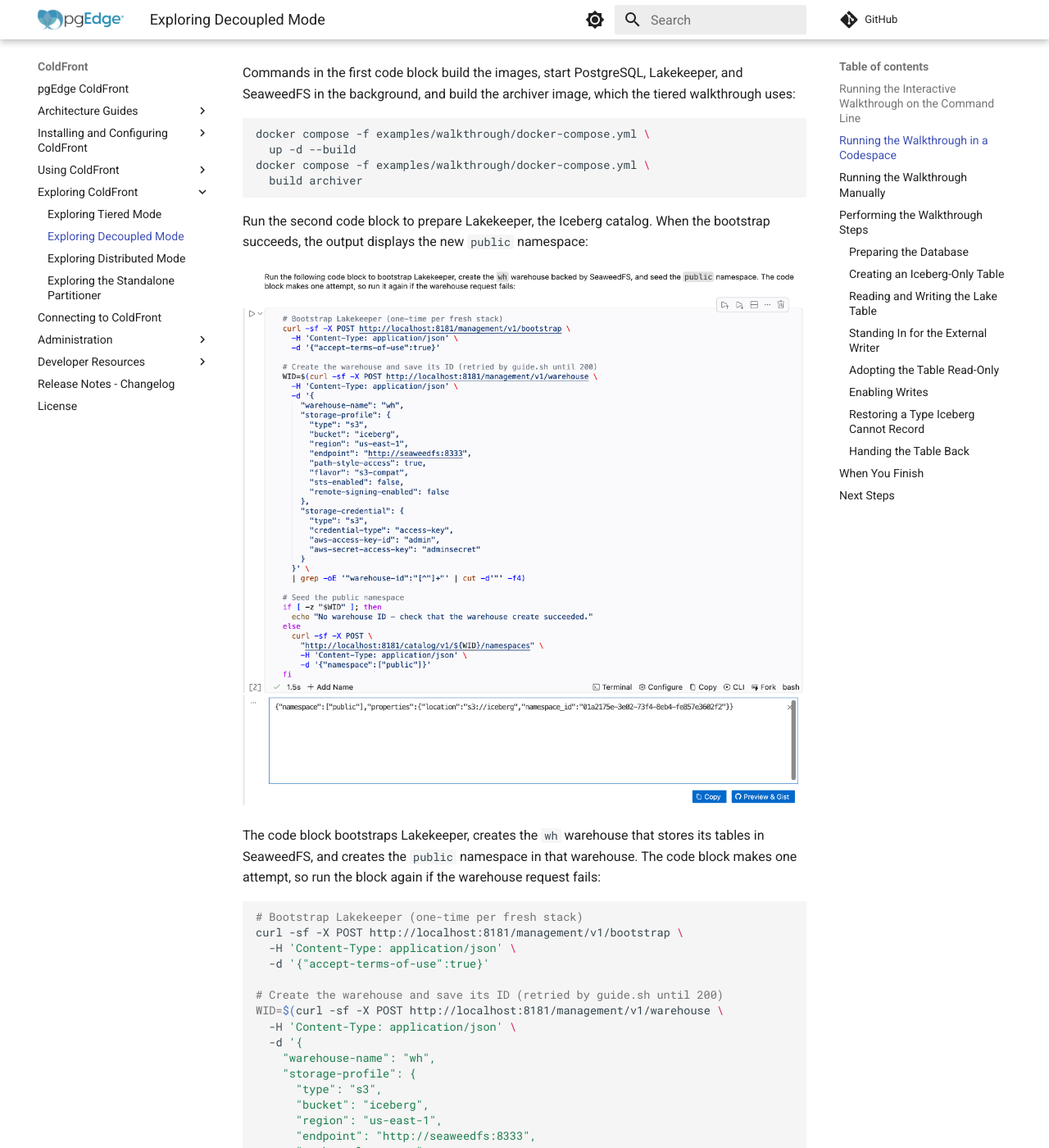
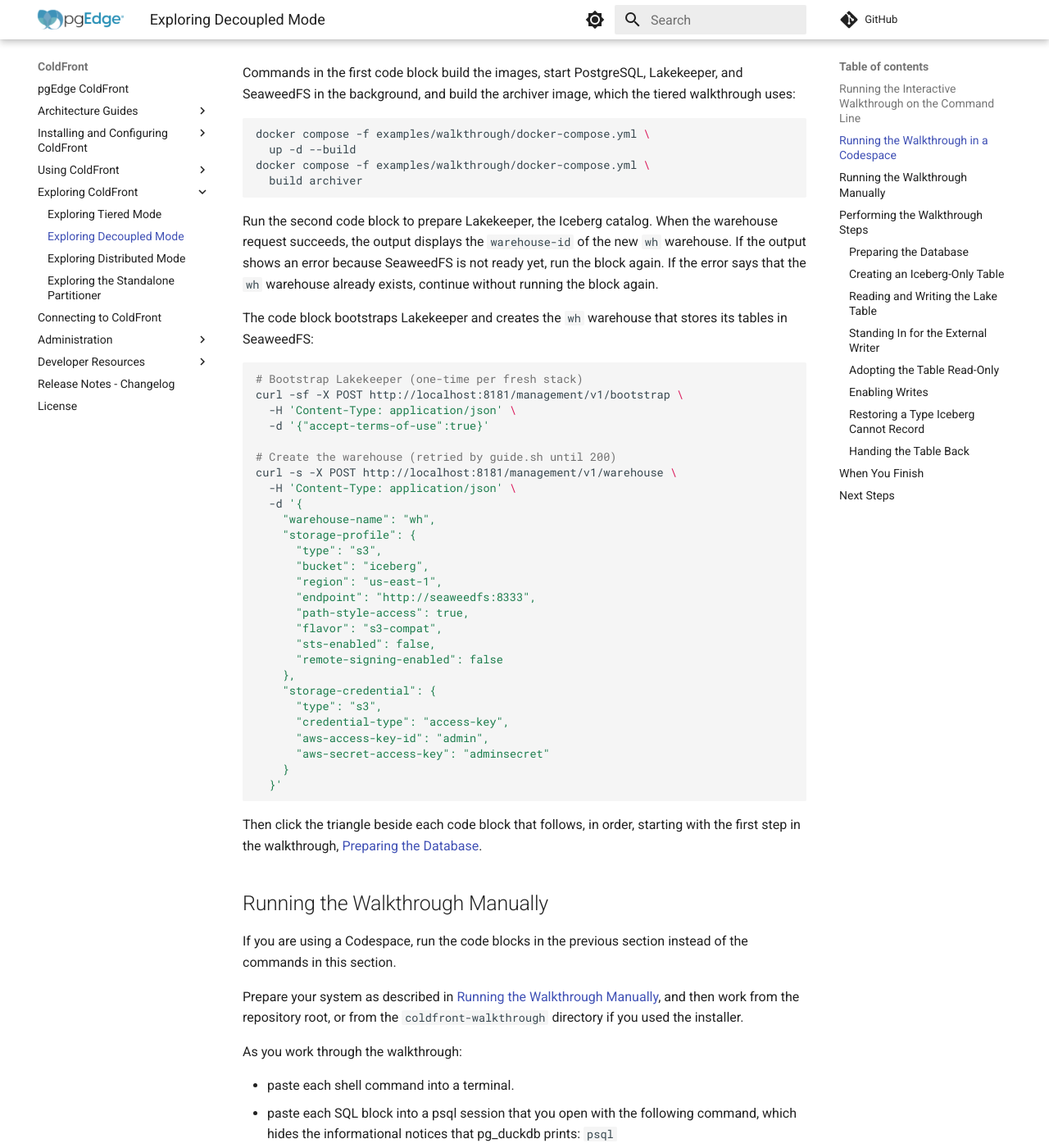
Before and after one commit to pgEdge/coldfront, an MkDocs documentation site: the page built from docs/walkthrough_decoupled.md, in a window 1280 px wide and 1400 px high, scrolled down 2761 px. Shown: the whole window at 82% size. Built offline with MkDocs 1.6.1 and Material for MkDocs 9.7.7, drawn with Linux system fonts in a browser that asks for light colours; comment, search, counter and statistics services are not loaded; some of the changed text lies outside the part shown.

Commit message:
docs: create only the warehouse in the walkthrough setup blocks

````diff
--- a/docs/walkthrough_decoupled.md
+++ b/docs/walkthrough_decoupled.md
@@ -61,14 +61,13 @@ docker compose -f examples/walkthrough/docker-compose.yml \
 ```
 
 Run the second code block to prepare Lakekeeper, the Iceberg catalog. When the
-bootstrap succeeds, the output displays the new `public` namespace:
+warehouse request succeeds, the output displays the `warehouse-id` of the new
+`wh` warehouse. If the output shows an error because SeaweedFS is not ready
+yet, run the block again. If the error says that the `wh` warehouse already
+exists, continue without running the block again.
 
-![The finished bootstrap code block in a Codespace, with the public namespace in its output](img/codespace_bootstrap.png)
-
-The code block bootstraps Lakekeeper, creates the `wh` warehouse that stores
-its tables in SeaweedFS, and creates the `public` namespace in that warehouse.
-The code block makes one attempt, so run the block again if the warehouse
-request fails:
+The code block bootstraps Lakekeeper and creates the `wh` warehouse that stores
+its tables in SeaweedFS:
 
 ```bash
 # Bootstrap Lakekeeper (one-time per fresh stack)
@@ -76,8 +75,8 @@ curl -sf -X POST http://localhost:8181/management/v1/bootstrap \
   -H 'Content-Type: application/json' \
   -d '{"accept-terms-of-use":true}'
 
-# Create the warehouse and save its ID (retried by guide.sh until 200)
-WID=$(curl -sf -X POST http://localhost:8181/management/v1/warehouse \
+# Create the warehouse (retried by guide.sh until 200)
+curl -s -X POST http://localhost:8181/management/v1/warehouse \
   -H 'Content-Type: application/json' \
   -d '{
     "warehouse-name": "wh",
@@ -97,18 +96,7 @@ WID=$(curl -sf -X POST http://localhost:8181/management/v1/warehouse \
       "aws-access-key-id": "admin",
       "aws-secret-access-key": "adminsecret"
     }
-  }' \
-  | grep -oE '"warehouse-id":"[^"]+"' | cut -d'"' -f4)
-
-# Seed the public namespace
-if [ -z "$WID" ]; then
-  echo "No warehouse ID - check that the warehouse create succeeded."
-else
-  curl -sf -X POST \
-    "http://localhost:8181/catalog/v1/${WID}/namespaces" \
-    -H 'Content-Type: application/json' \
-    -d '{"namespace":["public"]}'
-fi
+  }'
 ```
 
 Then click the triangle beside each code block that follows, in order, starting
@@ -148,8 +136,8 @@ curl -sf -X POST http://localhost:8181/management/v1/bootstrap \
   -H 'Content-Type: application/json' \
   -d '{"accept-terms-of-use":true}'
 
-# Create the warehouse and save its ID (retried by guide.sh until 200)
-WID=$(curl -sf -X POST http://localhost:8181/management/v1/warehouse \
+# Create the warehouse (retried by guide.sh until 200)
+curl -s -X POST http://localhost:8181/management/v1/warehouse \
   -H 'Content-Type: application/json' \
   -d '{
     "warehouse-name": "wh",
@@ -169,18 +157,7 @@ WID=$(curl -sf -X POST http://localhost:8181/management/v1/warehouse \
       "aws-access-key-id": "admin",
       "aws-secret-access-key": "adminsecret"
     }
-  }' \
-  | grep -oE '"warehouse-id":"[^"]+"' | cut -d'"' -f4)
-
-# Seed the public namespace
-if [ -z "$WID" ]; then
-  echo "No warehouse ID - check that the warehouse create succeeded."
-else
-  curl -sf -X POST \
-    "http://localhost:8181/catalog/v1/${WID}/namespaces" \
-    -H 'Content-Type: application/json' \
-    -d '{"namespace":["public"]}'
-fi
+  }'
 ```
 
 If port 5432, 8181, or 8333 is already in use on your host, see
````
Also changed, not shown: docs/walkthrough_distributed.md (+7 -3 lines), docs/walkthrough_tiered.md (+12 -35 lines), docs/img/codespace_bootstrap.png (deleted).
